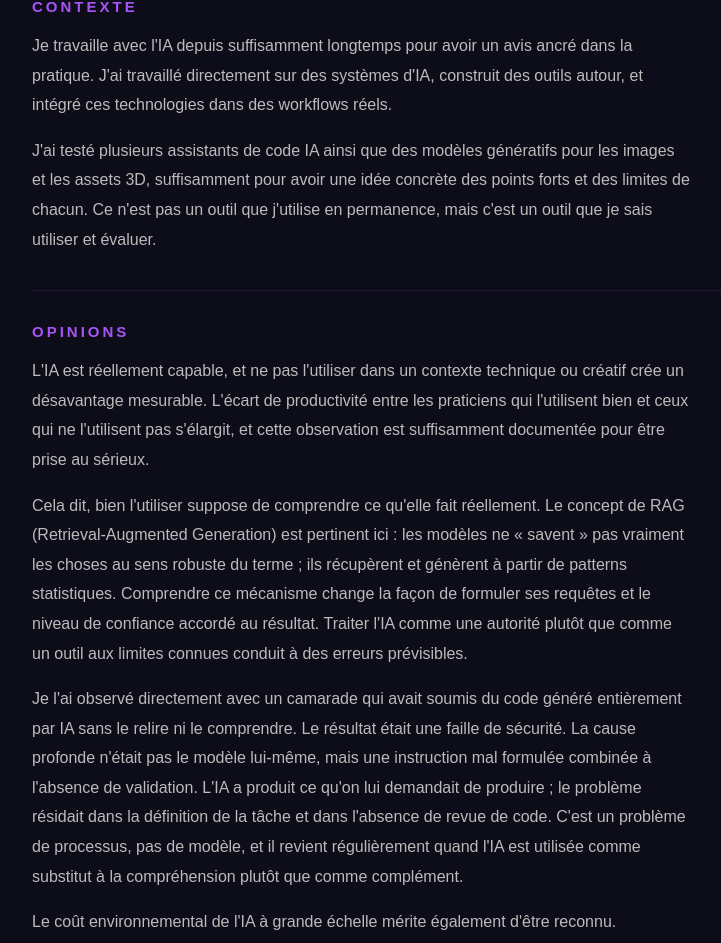
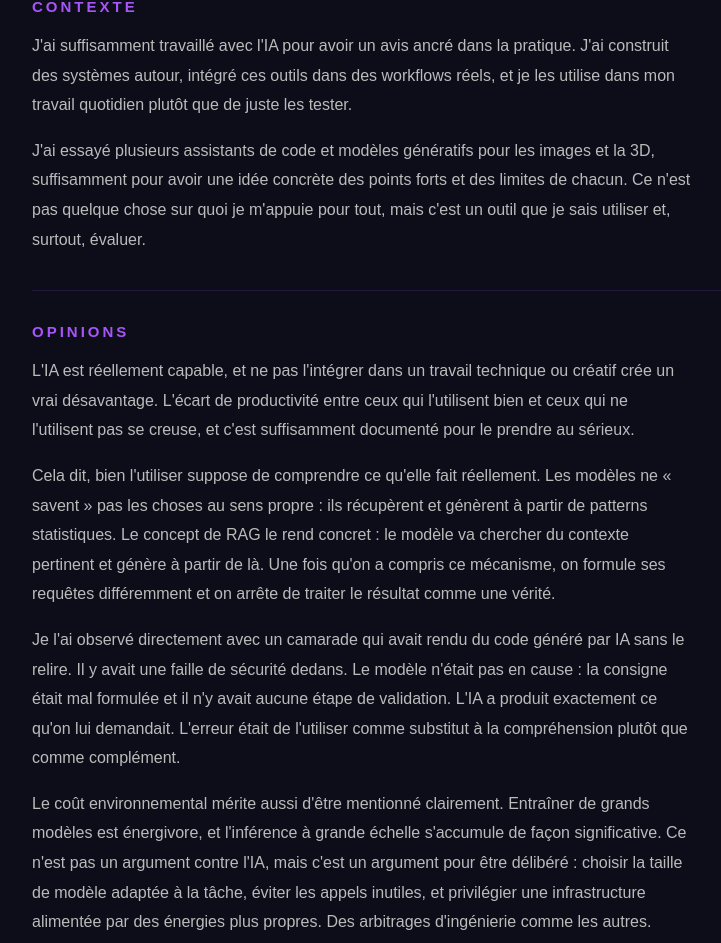
Before and after one commit to Zephiel42/portfolio, a React (Vite) app in the folder front/: page /ai-views in a window 1280 px wide. Shown: the part 135-1078 px from the top of the page, without its empty margins (8-729 px from the left). Built offline with nearby package versions, Linux system fonts and the light colour scheme.

Commit message:
ia text fix

```diff
--- a/front/src/pages/profile/AIViews.tsx
+++ b/front/src/pages/profile/AIViews.tsx
@@ -5,32 +5,32 @@ const T = {
         title: "My Views on AI",
         sub1: "Background",
         body1: [
-            "I've been working with AI long enough to have an opinion grounded in practice, not just hype. I've worked on AI systems directly, built tools around them, and integrated them into real workflows.",
-            "I've tested a range of AI code assistants and generative models for images and 3D assets, enough to have a practical sense of where each one performs well and where it doesn't. It's not something I rely on constantly, but it's a tool I know how to use and evaluate.",
+            "I've worked with AI long enough to have an opinion grounded in practice. I've built systems around it, integrated it into real workflows, and used it as part of my day-to-day work rather than just experimenting with it.",
+            "I've tested a range of code assistants and generative models for images and 3D, enough to have a clear sense of where each performs well and where it doesn't. It's not something I rely on for everything, but it's a tool I know how to use and, more importantly, how to evaluate.",
         ],
         sub2: "Opinions",
         body2: [
-            "AI is genuinely capable, and ignoring it in technical or creative work creates a measurable disadvantage. The productivity gap between practitioners who use it well and those who don't is widening, and that observation is backed by enough practical evidence to take seriously.",
-            "That said, using it well requires understanding what it actually does. The concept of RAG (Retrieval-Augmented Generation) is relevant here: models don't truly know things in any robust sense; they retrieve and generate based on statistical patterns. Understanding that mechanism shapes how you prompt and how critically you evaluate the output. Treating AI as an authority rather than a tool with known failure modes leads to predictable mistakes.",
-            "I observed this directly with a classmate who submitted code generated entirely by AI without reviewing or understanding it. The result was a security vulnerability. The root cause wasn't the model itself but a poorly specified prompt combined with no validation step. The AI produced what it was asked to produce; the problem was in how the task was defined and in the absence of code review. This is a workflow issue, not a model issue, and it's one that comes up repeatedly when AI is used as a replacement for understanding rather than a complement to it.",
-            "The environmental cost of large-scale AI is also worth acknowledging. Training frontier models is energy-intensive, and inference at scale contributes meaningfully to that footprint. This doesn't argue against using AI, but it does argue for being deliberate: choosing the right model size for the task, avoiding unnecessary inference calls, and supporting infrastructure that runs on lower-carbon energy sources. These are engineering tradeoffs like any other and should be treated as such.",
-            "A less discussed but real consequence of AI overuse is what it does to the information environment. Generative models make it cheap to produce large volumes of text, images, and video. When deployed without restraint, this degrades the signal-to-noise ratio of the internet: search results fill with low-quality generated content, social feeds with synthetic media, and it becomes harder to find original, authored work. This isn't a hypothetical risk; it's already measurable. Original creators (writers, illustrators, musicians) face a dual problem: their work was used to train these models without compensation, and the output now competes directly with them at a scale they can't match. These are legitimate concerns that go beyond individual misuse and speak to how the technology is deployed at a systemic level.",
+            "AI is genuinely capable, and ignoring it in technical or creative work puts you at a real disadvantage. The gap between people who use it well and those who don't is growing, and that's backed by enough practical evidence to take seriously.",
+            "That said, using it well requires understanding what it actually does. Models don't truly \"know\" things; they retrieve and generate from statistical patterns. The concept of RAG makes this concrete: the model pulls relevant context and generates from it. Once you understand that mechanism, you prompt differently and you stop treating the output as ground truth.",
+            "I saw this firsthand with a classmate who submitted AI-generated code without reading it. There was a security vulnerability in it. The model wasn't the problem: the prompt was vague and there was no review step. The AI produced exactly what it was asked for. The mistake was treating it as a substitute for understanding rather than a complement to it.",
+            "The environmental cost is also worth acknowledging. Training large models is energy-intensive, and inference at scale adds up meaningfully. That's not an argument against using AI, but it is an argument for being deliberate: choosing the right model size for the task, avoiding unnecessary calls, and preferring infrastructure that runs on cleaner energy. Engineering tradeoffs like any other.",
+            "Something that doesn't get discussed enough: what happens to the information environment when content generation becomes nearly free. Search results are already filling with low-quality generated text, and it's getting harder to find work that's actually authored by someone. Beyond that, the people whose work trained these models, writers, illustrators, musicians, are now competing with output built on their own work at a scale they can't match. These aren't hypothetical concerns. They're already measurable.",
         ],
     },
     fr: {
         title: "Mon regard sur l'IA",
         sub1: "Contexte",
         body1: [
-            "Je travaille avec l'IA depuis suffisamment longtemps pour avoir un avis ancré dans la pratique. J'ai travaillé directement sur des systèmes d'IA, construit des outils autour, et intégré ces technologies dans des workflows réels.",
-            "J'ai testé plusieurs assistants de code IA ainsi que des modèles génératifs pour les images et les assets 3D, suffisamment pour avoir une idée concrète des points forts et des limites de chacun. Ce n'est pas un outil que j'utilise en permanence, mais c'est un outil que je sais utiliser et évaluer.",
+            "J'ai suffisamment travaillé avec l'IA pour avoir un avis ancré dans la pratique. J'ai construit des systèmes autour, intégré ces outils dans des workflows réels, et je les utilise dans mon travail quotidien plutôt que de juste les tester.",
+            "J'ai essayé plusieurs assistants de code et modèles génératifs pour les images et la 3D, suffisamment pour avoir une idée concrète des points forts et des limites de chacun. Ce n'est pas quelque chose sur quoi je m'appuie pour tout, mais c'est un outil que je sais utiliser et, surtout, évaluer.",
         ],
         sub2: "Opinions",
         body2: [
-            "L'IA est réellement capable, et ne pas l'utiliser dans un contexte technique ou créatif crée un désavantage mesurable. L'écart de productivité entre les praticiens qui l'utilisent bien et ceux qui ne l'utilisent pas s'élargit, et cette observation est suffisamment documentée pour être prise au sérieux.",
-            "Cela dit, bien l'utiliser suppose de comprendre ce qu'elle fait réellement. Le concept de RAG (Retrieval-Augmented Generation) est pertinent ici : les modèles ne « savent » pas vraiment les choses au sens robuste du terme ; ils récupèrent et génèrent à partir de patterns statistiques. Comprendre ce mécanisme change la façon de formuler ses requêtes et le niveau de confiance accordé au résultat. Traiter l'IA comme une autorité plutôt que comme un outil aux limites connues conduit à des erreurs prévisibles.",
-            "Je l'ai observé directement avec un camarade qui avait soumis du code généré entièrement par IA sans le relire ni le comprendre. Le résultat était une faille de sécurité. La cause profonde n'était pas le modèle lui-même, mais une instruction mal formulée combinée à l'absence de validation. L'IA a produit ce qu'on lui demandait de produire ; le problème résidait dans la définition de la tâche et dans l'absence de revue de code. C'est un problème de processus, pas de modèle, et il revient régulièrement quand l'IA est utilisée comme substitut à la compréhension plutôt que comme complément.",
-            "Le coût environnemental de l'IA à grande échelle mérite également d'être reconnu. L'entraînement des modèles de grande taille est énergivore, et l'inférence à l'échelle contribue significativement à cette empreinte. Cela ne plaide pas contre l'utilisation de l'IA, mais plaide pour une approche délibérée : choisir la taille de modèle adaptée à la tâche, éviter les appels inutiles, et soutenir une infrastructure alimentée par des sources d'énergie moins carbonées. Ce sont des arbitrages d'ingénierie comme les autres, et ils devraient être traités comme tels.",
-            "Une conséquence moins souvent discutée, mais réelle, de l'abus des outils génératifs est ce qu'il fait à l'environnement informationnel. Ces modèles rendent la production de texte, d'images et de vidéos à grande échelle presque gratuite. Déployés sans retenue, ils dégradent le rapport signal/bruit d'internet : les résultats de recherche se remplissent de contenus générés de faible qualité, les réseaux sociaux de médias synthétiques, et il devient plus difficile de trouver du travail original et attribué à un auteur. Ce n'est pas un risque hypothétique, c'est déjà mesurable. Les créateurs originaux (écrivains, illustrateurs, musiciens) font face à un double problème : leurs œuvres ont servi à entraîner ces modèles sans contrepartie, et les résultats leur font désormais une concurrence directe à une échelle qu'ils ne peuvent pas atteindre. Ce sont des préoccupations légitimes qui dépassent les mauvais usages individuels et interrogent la façon dont la technologie est déployée à l'échelle systémique.",
+            "L'IA est réellement capable, et ne pas l'intégrer dans un travail technique ou créatif crée un vrai désavantage. L'écart de productivité entre ceux qui l'utilisent bien et ceux qui ne l'utilisent pas se creuse, et c'est suffisamment documenté pour le prendre au sérieux.",
+            "Cela dit, bien l'utiliser suppose de comprendre ce qu'elle fait réellement. Les modèles ne « savent » pas les choses au sens propre : ils récupèrent et génèrent à partir de patterns statistiques. Le concept de RAG le rend concret : le modèle va chercher du contexte pertinent et génère à partir de là. Une fois qu'on a compris ce mécanisme, on formule ses requêtes différemment et on arrête de traiter le résultat comme une vérité.",
+            "Je l'ai observé directement avec un camarade qui avait rendu du code généré par IA sans le relire. Il y avait une faille de sécurité dedans. Le modèle n'était pas en cause : la consigne était mal formulée et il n'y avait aucune étape de validation. L'IA a produit exactement ce qu'on lui demandait. L'erreur était de l'utiliser comme substitut à la compréhension plutôt que comme complément.",
+            "Le coût environnemental mérite aussi d'être mentionné clairement. Entraîner de grands modèles est énergivore, et l'inférence à grande échelle s'accumule de façon significative. Ce n'est pas un argument contre l'IA, mais c'est un argument pour être délibéré : choisir la taille de modèle adaptée à la tâche, éviter les appels inutiles, et privilégier une infrastructure alimentée par des énergies plus propres. Des arbitrages d'ingénierie comme les autres.",
+            "Ce qui est moins souvent discuté : ce que ça fait à l'environnement informationnel quand produire du contenu devient quasiment gratuit. Les résultats de recherche se remplissent déjà de texte généré de mauvaise qualité, et il devient plus difficile de trouver du travail réellement écrit par quelqu'un. Par ailleurs, les personnes dont le travail a servi à entraîner ces modèles, écrivains, illustrateurs, musiciens, se retrouvent en concurrence avec des sorties construites sur leur propre travail, à une échelle qu'ils ne peuvent pas suivre. Ce ne sont pas des risques hypothétiques. Ils sont déjà mesurables.",
         ],
     },
 };
```
